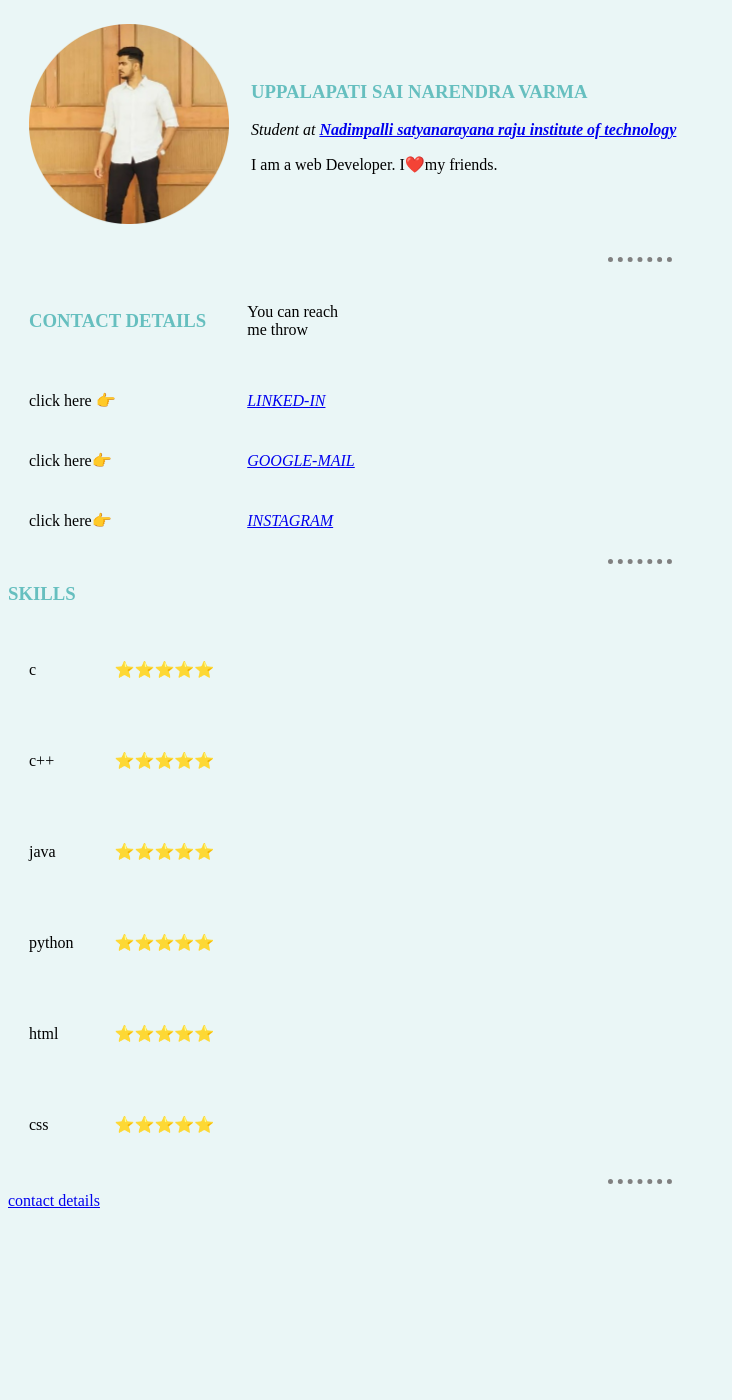
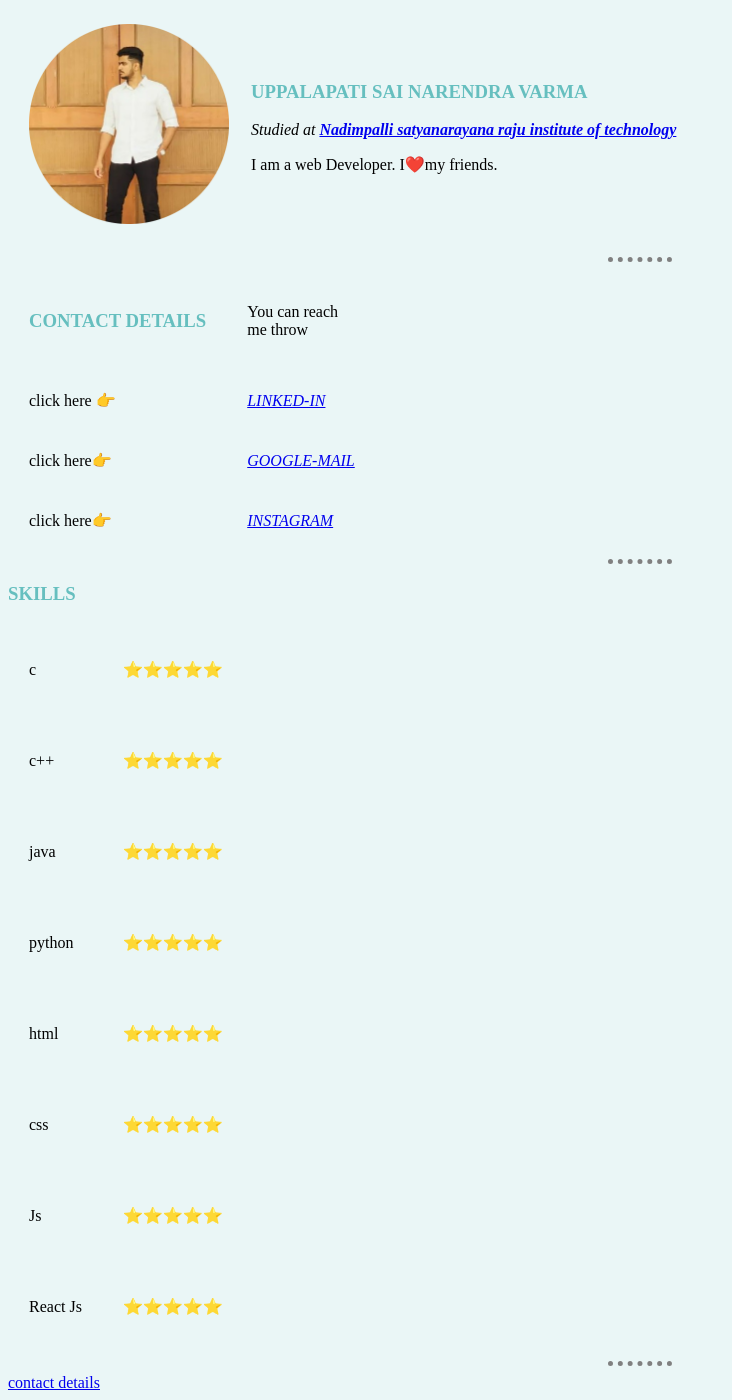
Before and after one commit to usnarendravarma/last, a plain HTML site: page index.html in a window 1280 px wide. Shown: the part 5-1405 px from the top of the page, without its empty margins (0-732 px from the left). Before the commit the page ends 1223 px from the top, so only its background shows below. Drawn offline with Linux system fonts and the light colour scheme.

Commit message:
Update index.html

```diff
--- a/index.html
+++ b/index.html
@@ -15,7 +15,7 @@
 <tbody>
 <td><img src="varmapic-modified.png" width="200" height="200" alt="welcome"></td>
 <td><h3>UPPALAPATI SAI NARENDRA VARMA </h3>
-<em><p>Student at <strong><a href="http://nsrit.edu.in/" target=""blank">    Nadimpalli satyanarayana raju institute of technology</a></strong></p></em>
+<em><p>Studied at <strong><a href="http://nsrit.edu.in/" target=""blank">    Nadimpalli satyanarayana raju institute of technology</a></strong></p></em>
 <p>I am a web Developer. I❤️my friends.</p></td>
 </tbody>
 </table>
@@ -69,6 +69,14 @@
 <td><p>css</p></td>
 <td>⭐⭐⭐⭐⭐</td>
 </tr>
+<tr>
+<td><p>Js</p></td>
+<td>⭐⭐⭐⭐⭐</td>
+</tr>
+ <tr>
+<td><p>React Js</p></td>
+<td>⭐⭐⭐⭐⭐</td>
+</tr>
 </tbody>
 </table>
 </table>
```
